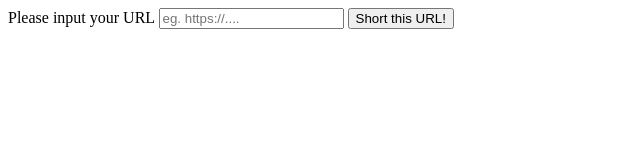
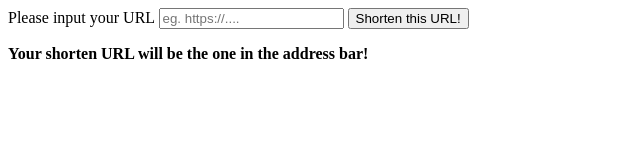
Before and after one commit to TheSolly/URL-Shortener, a plain HTML site: page index.html in a window 1280 px wide. Shown: the whole page, without its empty margins (0-640 px from the left). Drawn offline with nearby package versions, Linux system fonts and the light colour scheme.

Commit message:
better UI

```diff
--- a/index.html
+++ b/index.html
@@ -6,6 +6,11 @@
     <meta name="viewport" content="width=device-width, initial-scale=1.0">
     <meta http-equiv="X-UA-Compatible" content="ie=edge">
     <title>URL Shortener</title>
+    <style>
+        .text{
+            font-weight: 900
+        }
+    </style>
 </head>
 
 <body>
@@ -14,8 +19,9 @@
     </label>
     <input type="url" id="url-input" placeholder="eg. https://....">
     <button onclick="shortURL()">
-        Short this URL!
+        Shorten this URL!
     </button>
+    <p class="text">Your shorten URL will be the one in the address bar!</p>
 
 
 
```
